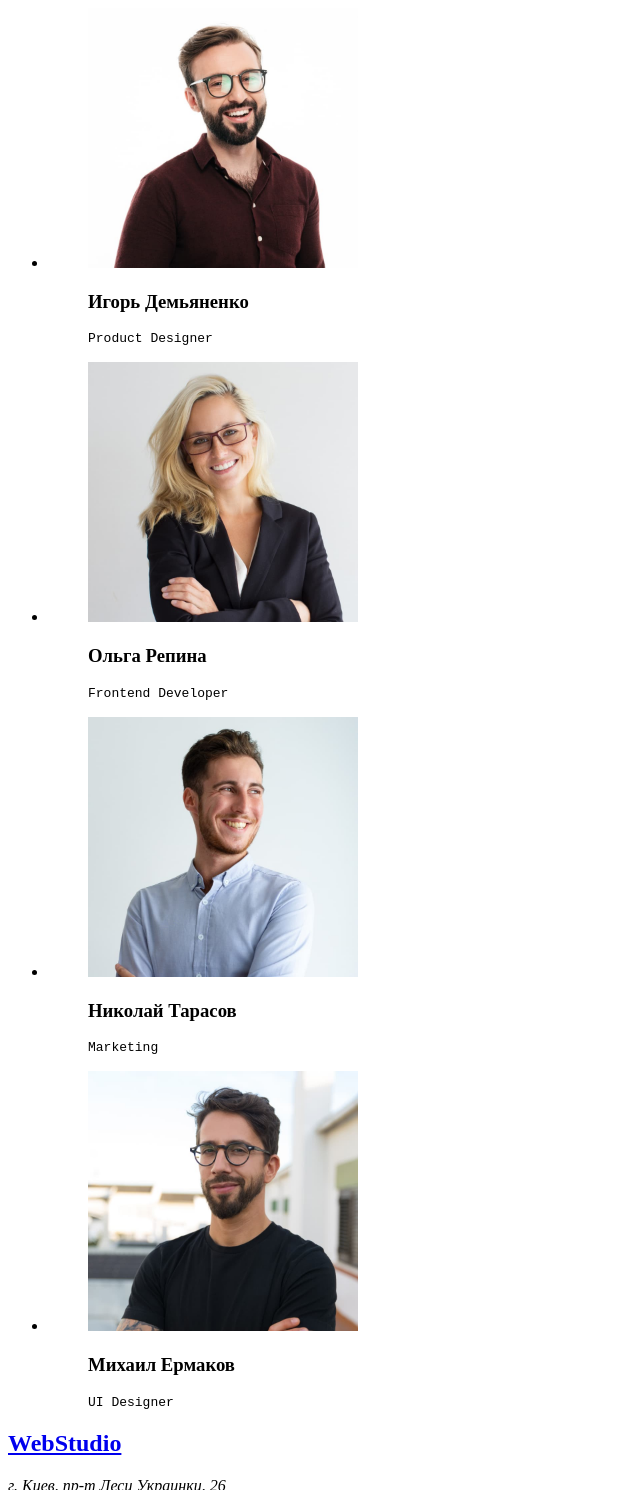
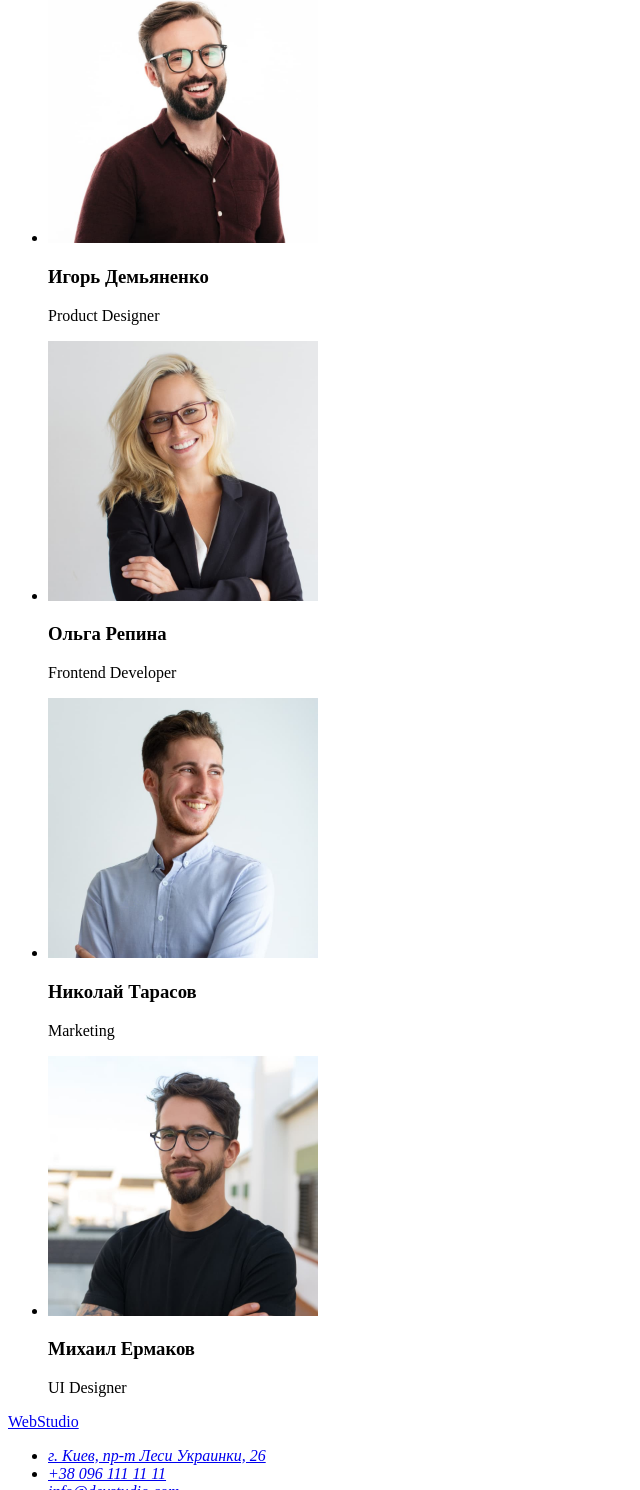
Before and after one commit to EvgenyShokotko/goit-markup-hw-01, a plain HTML site: page index.html in a window 1280 px wide. Shown: the part 1310-2800 px from the top of the page, without its empty margins (0-640 px from the left). Drawn offline with Linux system fonts and the light colour scheme.

Commit message:
changed to final

```diff
--- a/index.html
+++ b/index.html
@@ -1,5 +1,5 @@
 <!DOCTYPE html>
-<html lang="en">
+<html lang="ru">
 <head>
     <meta charset="UTF-8">
     <meta http-equiv="X-UA-Compatible" content="IE=edge">
@@ -9,7 +9,7 @@
 <body>
     <!-- Navigation, logo -->
         <header>
-            <a href="index.html"><h2>WebStudio</h2></a>
+            <a href="index.html" lang="en">WebStudio</a>
                 <nav>
                     <ul>
                         <li><a href="#">Студия</a></li>
@@ -31,6 +31,7 @@
                 </section>
             <!--Our harakters-->
                 <section>
+                    <h2 hidden>Наши преимущества</h2>
                     <ul>
                         <li>
                             <h3>Внимание к деталям</h3>
@@ -49,23 +50,13 @@
                             <p>Значимость этих проблем настолько очевидна, что реализация плановых заданий.</p>
                         </li>
                     </ul>
-            <!-- <dl>
-                <dt><h3>Внимание к деталям</h3></dt>
-                <dd>Идейные соображения, а также начало повседневной работы по формированию позиции.</dd>
-                <dt><h3>Пунктуальность</h3></dt>
-                <dd>Задача организации, в особенности же рамки и место обучения кадров влечет за собой.</dd>
-                <dt><h3>Планирование</h3></dt>
-                <dd>Равным образом консультация с широким активом в значительной степени обуславливает.</dd>
-                <dt><h3>Современные технологии</h3></dt>
-                <dd>Значимость этих проблем настолько очевидна, что реализация плановых заданий.</dd>
-            </dl> -->
                 </section>
             <!-- What we do-->
                 <section>
                     <h2>Чем мы занимаемся</h2>
                     <ul>
-                        <Li><img src="./images/img.jpg" alt="programer-working-his-desk-office-on-komputer" width="370" height="294"></Li>
-                        <Li><img src="./images/box_2.jpg" alt="programer-working-with-mobilephone" width="370" height="294"></Li>
+                        <li><img src="./images/img.jpg" alt="programer-working-his-desk-office-on-komputer" width="370" height="294"></li>
+                        <li><img src="./images/box_2.jpg" alt="programer-working-with-mobilephone" width="370" height="294"></li>
                         <li><img src="./images/box_3.jpg" alt="programer-working-with-tablet" width="370" height="294"></li>
                     </ul>
                 </section>
@@ -74,51 +65,43 @@
                     <h2>Наша команда</h2>
                     <ul>
                         <li>
-                            <figure>
                             <img src="./images/manager.jpg" alt="photo-product-manager" width="270" height="260">
-                                <figcaption>
                             <h3>Игорь Демьяненко</h3>
-                                    <pre>Product Designer</pre>
-                                </figcaption>
-                            </figure>
+                            <p lang="en">Product Designer</p>
                         </li>
                         <li>
-                            <figure>
                             <img src="./images/developer.jpg" alt="photo-frontend-developer" width="270" height="260">
-                                <figcaption>
                             <h3>Ольга Репина</h3>
-                                    <pre>Frontend Developer</pre>
-                                </figcaption>
-                            </figure>
+                            <p lang="en">Frontend Developer</p>
                         </li>
                         <li>
-                            <figure>
                             <img src="./images/marketing.jpg" alt="photo-marketing" width="270" height="260">
-                                <figcaption>
                             <h3>Николай Тарасов</h3>
-                                    <pre>Marketing</pre>
-                                </figcaption>
-                        </figure>
+                            <p lang="en">Marketing</p>
                         </li>
                         <li>
-                            <figure>
                             <img src="./images/designer.jpg" alt="photo-ui-designer" width="270" height="260">
-                                <figcaption>
                             <h3>Михаил Ермаков</h3>
-                                    <pre>UI Designer</pre>
-                                </figcaption>
-                        </figure>
+                            <p lang="en">UI Designer</p>
                         </li>
                     </ul>
                 </section>
     </main>
     <!-- Our adress, contacts -->
     <footer>
-            <a href="index.html"><h2>WebStudio</h2></a>
+            <a href="index.html">WebStudio</a>
             <address>
-                г. Киев, пр-т Леси Украинки, 26<br/>
-                <a href="tel:+380961111111">+38 096 111 11 11</a><br />
+                <ul>
+                    <li>
+                        <a href="https://www.google.com.ua/maps/place/%D0%B1%D1%83%D0%BB.+%D0%9B%D0%B5%D1%81%D0%B8+%D0%A3%D0%BA%D1%80%D0%B0%D0%B8%D0%BD%D0%BA%D0%B8,+26,+%D0%9A%D0%B8%D0%B5%D0%B2,+02000/@50.4265807,30.5361971,17z/data=!3m1!4b1!4m5!3m4!1s0x40d4cf0e033ecbe9:0x57a4dffefec77da0!8m2!3d50.4265807!4d30.5383858?hl=ru" target="_blank" rel="noreferrer noopener">г. Киев, пр-т Леси Украинки, 26</a>
+                    </li>
+                    <li>
+                        <a href="tel:+380961111111">+38 096 111 11 11</a>
+                    </li>
+                    <li>
                         <a href="mailto:info@devstudio.com">info@devstudio.com</a>
+                    </li>
+                </ul>
             </address>
 
 </footer>
```
Lines whose indentation alone changed are shown as unchanged.
